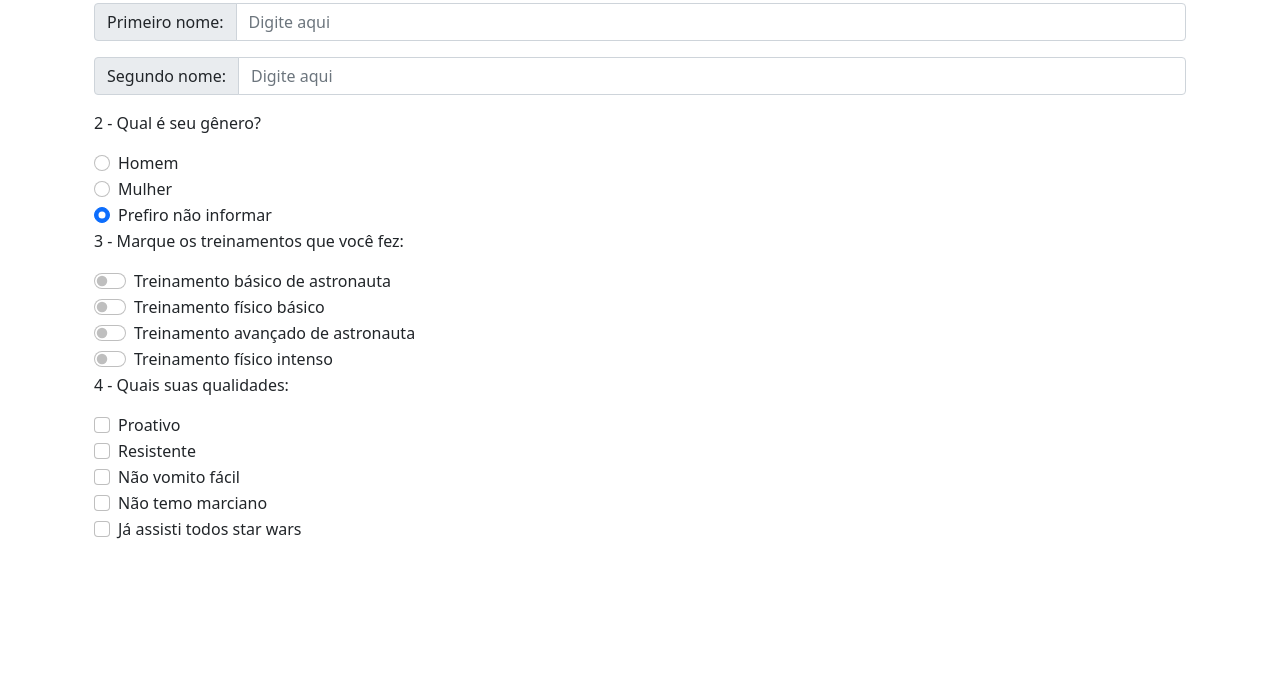
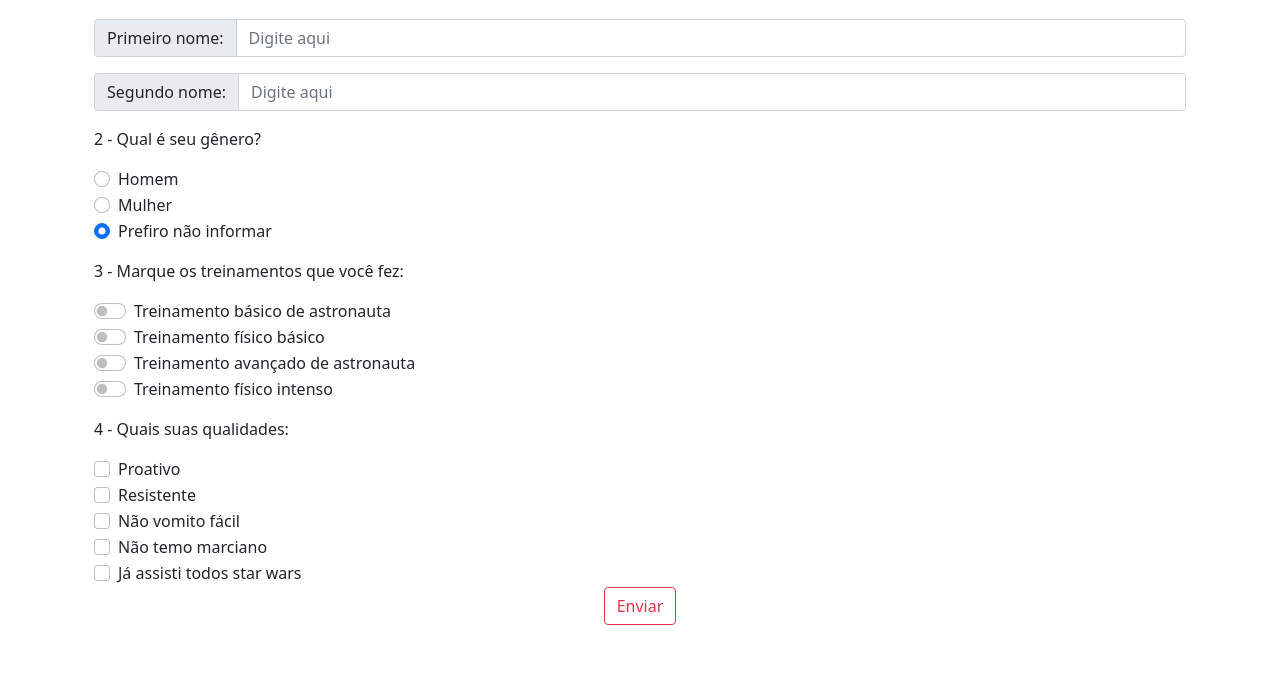
Before and after one commit to AlyssonBarreira/Landing_Page_Onebitecode, a plain HTML site: page index.html in a window 1280 px wide. Shown: the part 355-1028 px from the top of the page. Before the commit the page ends 946 px from the top, so only its background shows below. Drawn offline with nearby package versions, Linux system fonts and the light colour scheme.

Commit message:
Quinta parte do form - botão

```diff
--- a/index.html
+++ b/index.html
@@ -27,7 +27,7 @@
         </div>
 
         <!-- Primeira parte do form -->
-        <p class="paragraph">1 - Qual o seu nome?</p>
+        <p class="paragraph mt-3">1 - Qual o seu nome?</p>
 
         <div class="input-group mb-3">
             <span class="input-group-text" id="basic-addon1">Primeiro nome:</span>
@@ -42,7 +42,7 @@
         </div>
 
         <!-- Segunda parte do form -->
-        <p class="paragraph">2 - Qual é seu gênero?</p>
+        <p class="paragraph mt-3">2 - Qual é seu gênero?</p>
         <div class="form-check">
             <input class="form-check-input" type="radio" name="flexRadioDefault" id="flexRadioDefault1">
             <label class="form-check-label" for="flexRadioDefault1">
@@ -63,26 +63,26 @@
         </div>
 
         <!-- Terceira parte do form -->
-        <p class="paragraph">3 - Marque os treinamentos que você fez:</p>
+        <p class="paragraph mt-3">3 - Marque os treinamentos que você fez:</p>
         <div class="form-check form-switch">
-            <input class="form-check-input" type="checkbox" role="switch" id="flexSwitchCheckDefault" >
+            <input class="form-check-input" type="checkbox" role="switch" id="flexSwitchCheckDefault">
             <label class="form-check-label" for="flexSwitchCheckDefault">Treinamento básico de astronauta</label>
         </div>
         <div class="form-check form-switch">
-            <input class="form-check-input" type="checkbox" role="switch" id="flexSwitchCheckChecked" >
+            <input class="form-check-input" type="checkbox" role="switch" id="flexSwitchCheckChecked">
             <label class="form-check-label" for="flexSwitchCheckChecked">Treinamento físico básico</label>
         </div>
         <div class="form-check form-switch">
-            <input class="form-check-input" type="checkbox" role="switch" id="flexSwitchCheckChecked" >
+            <input class="form-check-input" type="checkbox" role="switch" id="flexSwitchCheckChecked">
             <label class="form-check-label" for="flexSwitchCheckChecked">Treinamento avançado de astronauta</label>
         </div>
         <div class="form-check form-switch">
-            <input class="form-check-input" type="checkbox" role="switch" id="flexSwitchCheckChecked"  >
+            <input class="form-check-input" type="checkbox" role="switch" id="flexSwitchCheckChecked">
             <label class="form-check-label" for="flexSwitchCheckChecked">Treinamento físico intenso</label>
         </div>
 
         <!-- Quarta parte do form -->
-        <p class="paragraph">4 - Quais suas qualidades: </p>
+        <p class="paragraph mt-3">4 - Quais suas qualidades: </p>
         <div class="form-check">
             <input class="form-check-input" type="checkbox" value="" id="flexCheckDefault">
             <label class="form-check-label" for="flexCheckDefault">
@@ -90,7 +90,7 @@
             </label>
         </div>
         <div class="form-check">
-            <input class="form-check-input" type="checkbox" value="" id="flexCheckChecked" >
+            <input class="form-check-input" type="checkbox" value="" id="flexCheckChecked">
             <label class="form-check-label" for="flexCheckChecked">
                 Resistente
             </label>
@@ -102,7 +102,7 @@
             </label>
         </div>
         <div class="form-check">
-            <input class="form-check-input" type="checkbox" value="" id="flexCheckChecked" >
+            <input class="form-check-input" type="checkbox" value="" id="flexCheckChecked">
             <label class="form-check-label" for="flexCheckChecked">
                 Não temo marciano
             </label>
@@ -112,6 +112,11 @@
             <label class="form-check-label" for="flexCheckDefault">
                 Já assisti todos star wars
             </label>
+        </div>
+
+        <!-- Quinta parte do form -->
+        <div class="text-center">
+            <button type="button" class="btn btn-outline-danger">Enviar</button>
         </div>
 
 
```
Lines whose indentation alone changed are shown as unchanged.
